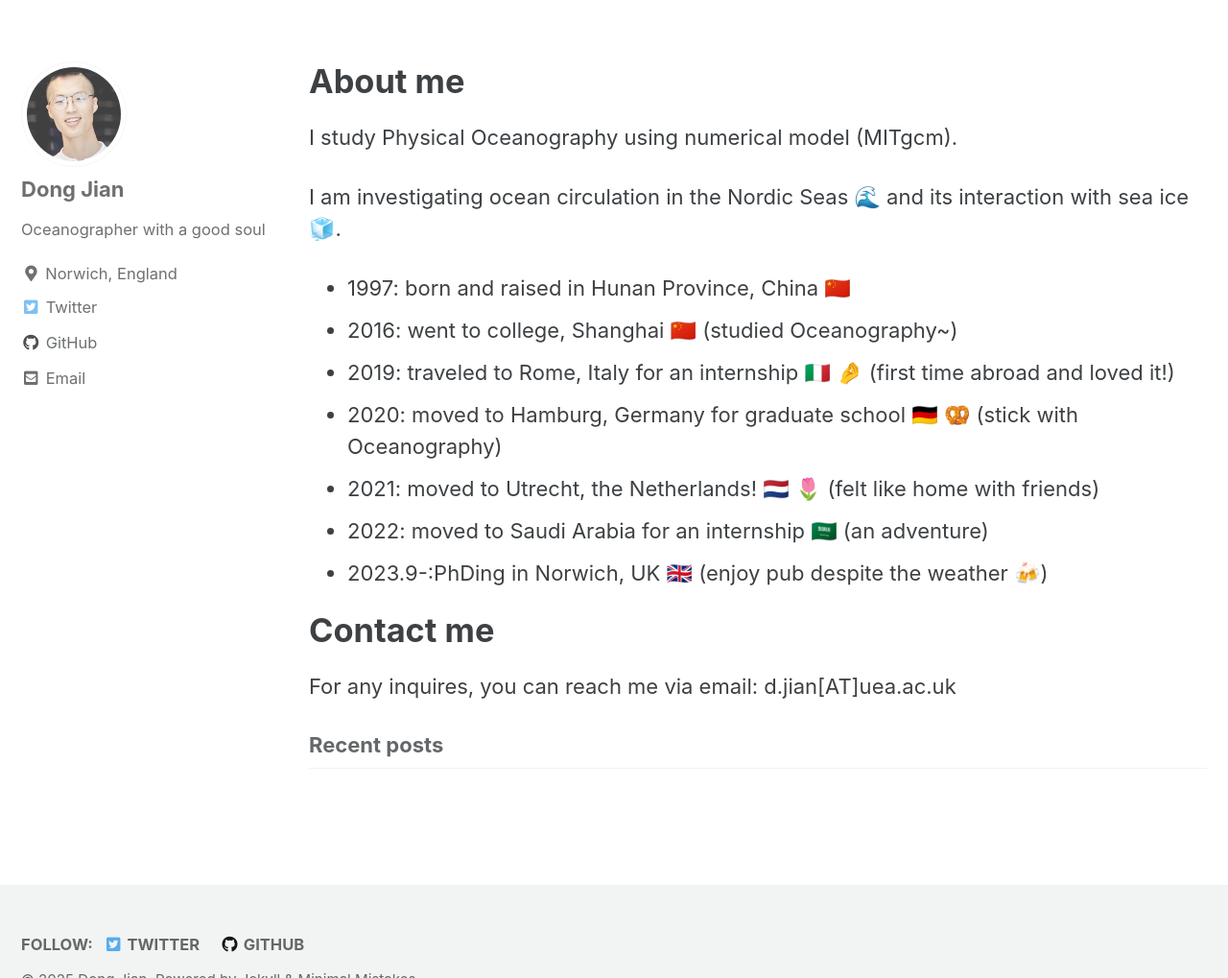
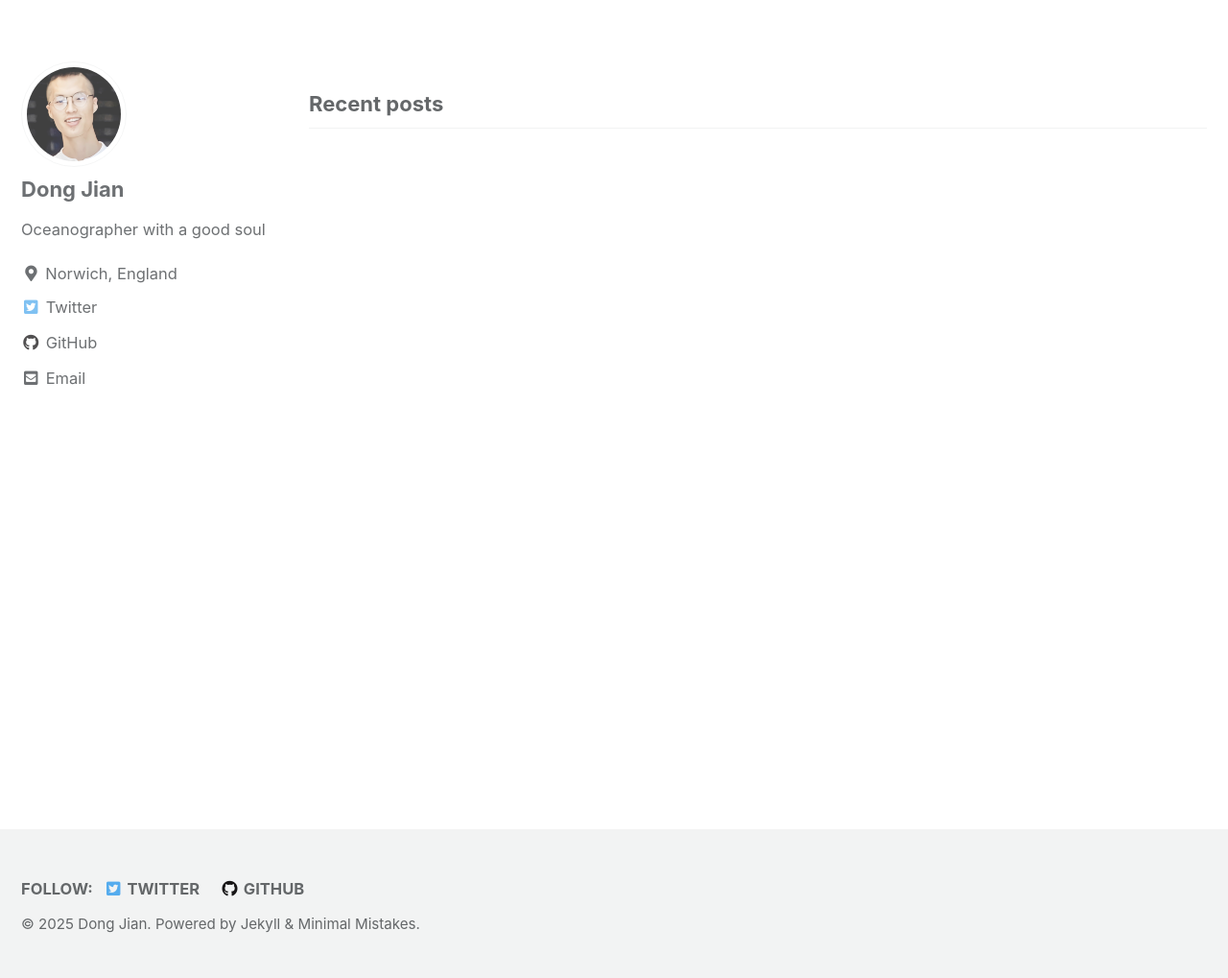
Before and after one commit to jiand1219/jiand.github.io, a Jekyll site: the page built from index.html, in a window 1280 px wide and 1400 px high. Shown: the part 381-1400 px from the top of the window at 96% size. Built offline with Jekyll 4.4.1, drawn with Linux system fonts in a browser that asks for light colours; cached includes are drawn as plain includes; a script that is not in the unit is left out; the list of posts is cut into pages by our own code.

Commit message:
Initial commit of my Jekyll blog

```diff
--- a/index.html
+++ b/index.html
@@ -11,7 +11,7 @@
     caption: "Photo credit: [**NASA**](https://svs.gsfc.nasa.gov/3827)"
 ---
 
-<h1 id="about-me">About me</h1>
+<!-- <h1 id="about-me">About me</h1>
 <p>I study Physical Oceanography using numerical model (MITgcm).</p>
 <p>I am investigating ocean circulation in the Nordic Seas 🌊 and its interaction with sea ice 🧊.</p>
 <ul>
@@ -25,7 +25,7 @@
 </ul>
 <h1 id="contact-me">Contact me</h1>
 <p>For any inquires, you can reach me via email: d.jian[AT]uea.ac.uk </p>
-
+ -->
 
 <!-- ---
 title: 'About me'
```
Also changed, not shown: 2 other files.
